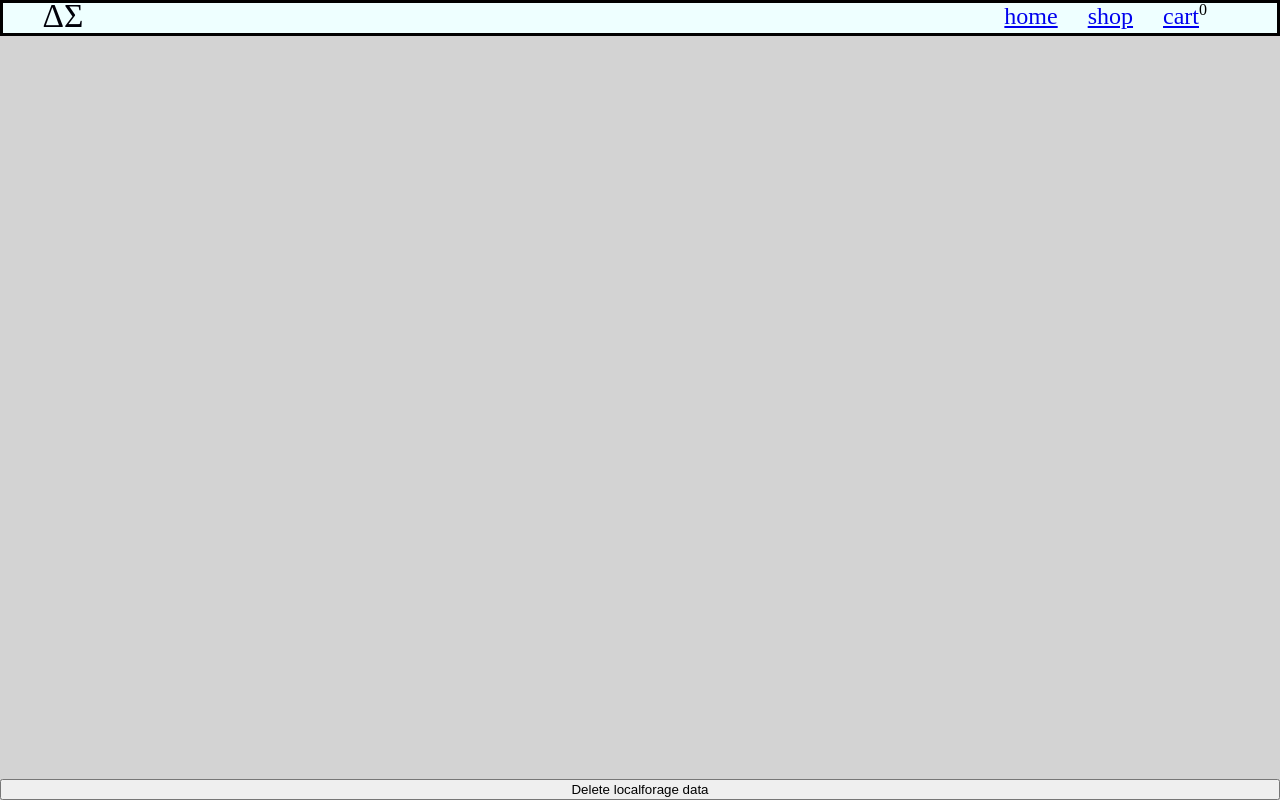
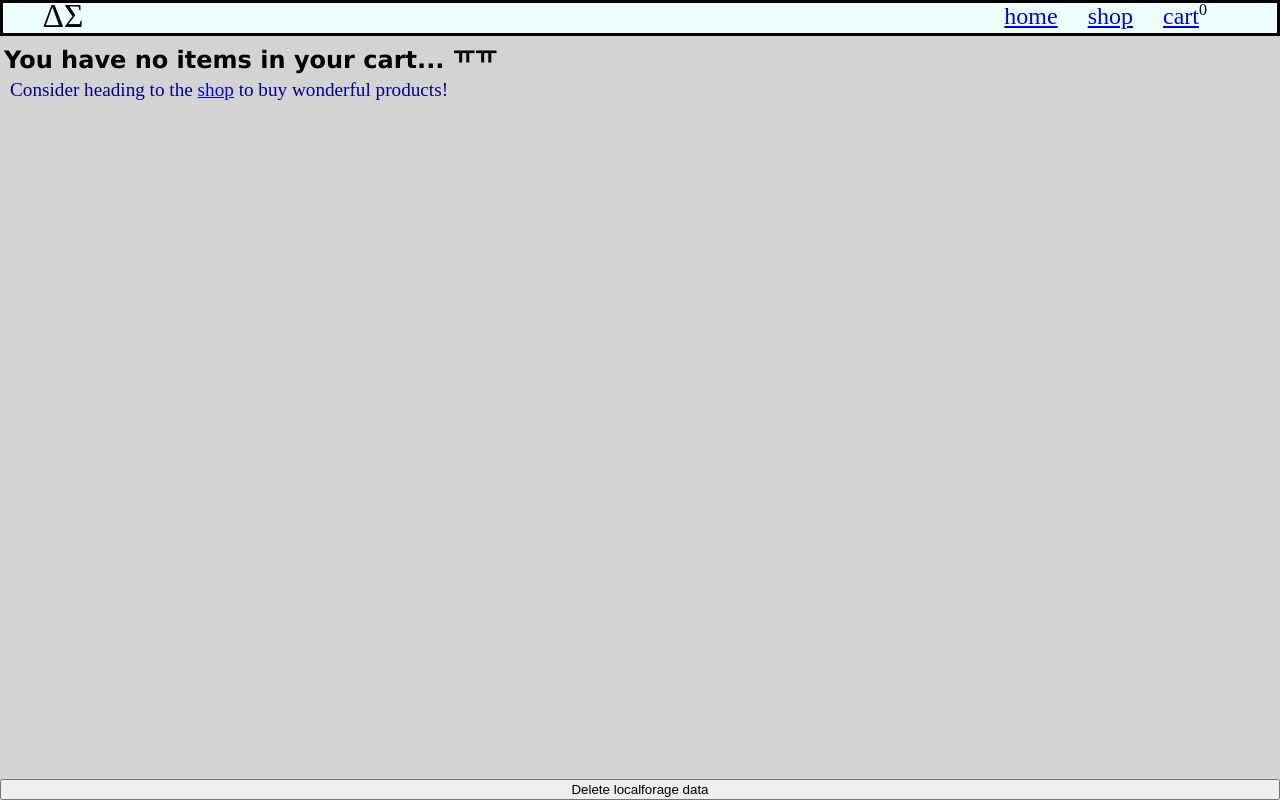
Before and after one commit to CTSDM/odin-shopping-cart, a React (Vite) app: page /cart in a window 1280 px wide. Built offline with nearby package versions, Linux system fonts and the light colour scheme.

Commit message:
Add empty cart component

```diff
--- a/src/components/CardCheckout.jsx
+++ b/src/components/CardCheckout.jsx
@@ -10,7 +10,6 @@ function CardCheckout({ item, handleUpdate }) {
     return (
         <div className={styles["card-checkout"]}>
             <div className={styles.title}>{item.title}</div>
-            <div className={styles.description}>{item.description}</div>
             <div className={styles["img-container"]}>
                 <img
                     width={"100px"}
--- a/src/components/CardCheckout.module.css
+++ b/src/components/CardCheckout.module.css
@@ -1,9 +1,10 @@
 .card-checkout {
-  width: 300px;
+  width: 500px;
   border: 2px solid black;
   border-radius: 2px;
   display: grid;
-  padding: 20px 10px;
+  padding: 10px 10px;
+  height: fit-content;
 }
 
 .title {
--- /dev/null
+++ b/src/components/CartEmpty.jsx
@@ -0,0 +1,18 @@
+import { Link } from "react-router-dom";
+import styles from "./CartEmpty.module.css";
+
+function CartEmpty() {
+    return (
+        <div className={styles.container}>
+            <div className={styles.disappointment}>
+                You have no items in your cart... <span>ㅠㅠ</span>
+            </div>
+            <div className={styles.suggestion}>
+                Consider heading to the <Link to="/shop">shop</Link> to buy
+                wonderful products!
+            </div>
+        </div>
+    );
+}
+
+export default CartEmpty;
--- /dev/null
+++ b/src/components/CartEmpty.module.css
@@ -0,0 +1,22 @@
+.container {
+  justify-self: start;
+  align-self: start;
+}
+
+.disappointment {
+  font-family: Verdana, Geneva, Tahoma, sans-serif;
+  font-weight: 800;
+  font-size: 1.5rem;
+  padding: 4px;
+}
+
+.disappointment>span {
+  position: relative;
+  bottom: 4px;
+}
+
+.suggestion {
+  padding-left: 10px;
+  font-size: 1.2rem;
+  color: darkblue;
+}
--- a/src/components/InputCheckout.jsx
+++ b/src/components/InputCheckout.jsx
@@ -16,9 +16,9 @@ function InputCheckout({ count, handleUpdate }) {
 
     return (
         <div className={styles.input}>
-            {count === 0 ? null : count === 1 ? buttonDelete : buttonMinus}
-            <div>{count}</div>
+            {count === 0 ? null : count === 1 ? null : buttonMinus}
             {buttonPlus}
+            {buttonDelete}
         </div>
     );
 }
--- a/src/components/InputCheckout.module.css
+++ b/src/components/InputCheckout.module.css
@@ -9,6 +9,6 @@
 
 .button {
   font-size: 1.1rem;
-  width: 2rem;
+  width: max(2rem, fit-content);
   margin: auto;
 }
--- a/src/routes/Cart.jsx
+++ b/src/routes/Cart.jsx
@@ -1,12 +1,15 @@
 import { useOutletContext } from "react-router-dom";
 import CardCheckout from "../components/CardCheckout";
 import styles from "./Cart.module.css";
+import CartEmpty from "../components/CartEmpty.jsx";
+import { getCartCount } from "../utils/utilFunctions.js";
 
 function Cart() {
     const [products, , handleCartUpdate] = useOutletContext();
     return (
         <div className={styles.container}>
-            {products.map((product) =>
+            {getCartCount(products) ? (
+                products.map((product) =>
                     product.count ? (
                         <CardCheckout
                             key={product.id}
@@ -14,6 +17,9 @@ function Cart() {
                             handleUpdate={handleCartUpdate}
                         />
                     ) : null,
+                )
+            ) : (
+                <CartEmpty />
             )}
         </div>
     );
--- a/src/routes/Cart.module.css
+++ b/src/routes/Cart.module.css
@@ -1,7 +1,5 @@
 .container {
-  display: flex;
-  flex-direction: column;
+  display: grid;
   gap: 20px;
-  justify-content: space-around;
-  flex-grow: 1;
+  justify-content: start;
 }
--- a/src/routes/Root.jsx
+++ b/src/routes/Root.jsx
@@ -6,13 +6,12 @@ import { Outlet } from "react-router-dom";
 import NavigationBar from "../components/NavigationBar.jsx";
 import { deleteProducts, getProducts, updateProducts } from "../products.js";
 import styles from "./Root.module.css";
+import { getCartCount } from "../utils/utilFunctions.js";
 
 export default function Root() {
     const [products, setProducts] = useState([]);
 
-    const cartCount = products.length
-        ? products.reduce((sum, product) => sum + product.count, 0)
-        : 0;
+    const cartCount = getCartCount(products);
 
     useEffect(() => {
         let active = true;
@@ -49,7 +48,11 @@ export default function Root() {
         <div className={styles.container}>
             <NavigationBar totalItems={cartCount} />
             <Outlet context={[products, setProducts, handleCartUpdate]} />
-            <button type="button" onClick={deleteProducts}>
+            <button
+                type="button"
+                style={{ ["margin-top"]: "auto" }}
+                onClick={deleteProducts}
+            >
                 Delete localforage data
             </button>
         </div>
--- a/src/utils/utilFunctions.js
+++ b/src/utils/utilFunctions.js
@@ -29,4 +29,11 @@ function sortProducts(arr, type) {
     return arrCopy;
 }
 
-export { sortProducts };
+function getCartCount(products) {
+    const cartCount = products.length
+        ? products.reduce((sum, product) => sum + product.count, 0)
+        : 0;
+    return cartCount;
+}
+
+export { sortProducts, getCartCount };
```
Lines whose indentation alone changed are shown as unchanged.
